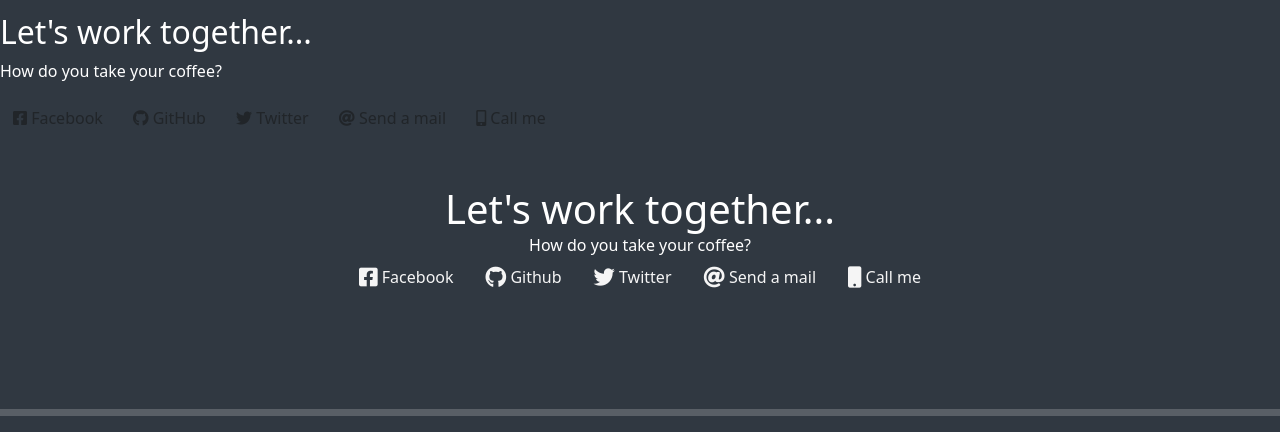
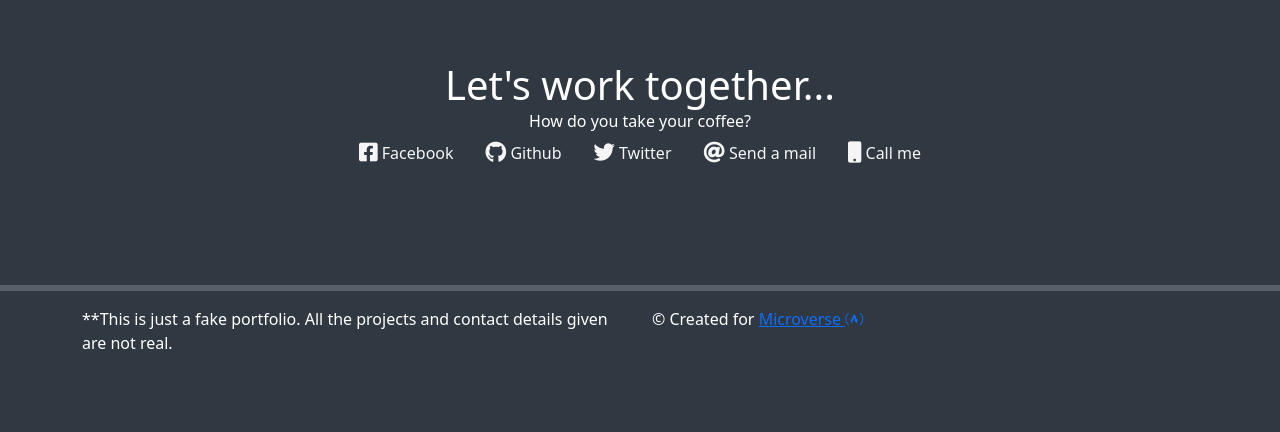
Before and after one commit to ali1985alrawi/portfolio, a plain HTML site: page index.html in a window 1280 px wide. Shown: the part 1069-1501 px from the top of the page. After the commit the page ends 1440 px from the top, so only its background shows below. Drawn offline with nearby package versions, Linux system fonts and the light colour scheme.

Commit message:
Added contacts part

```diff
--- a/index.html
+++ b/index.html
@@ -149,45 +149,8 @@
 
 <!-- START CONTACT SECTION -->
 
-<section id="contact" class="contact-section">
-    <div class="contact-section-header">
-      <h2>Let's work together...</h2>
-      <p>How do you take your coffee?</p>
-    </div>
-    <div class="contact-links">
-      <a
-        href="https://facebook.com/freecodecamp"
-        target="_blank"
-        class="btn contact-details"
-        ><i class="fab fa-facebook-square"></i> Facebook</a
-      >
-      <a
-        id="profile-link"
-        href="https://github.com/freecodecamp"
-        target="_blank"
-        class="btn contact-details"
-        ><i class="fab fa-github"></i> GitHub</a
-      >
-      <a
-        href="https://twitter.com/freecodecamp"
-        target="_blank"
-        class="btn contact-details"
-        ><i class="fab fa-twitter"></i> Twitter</a
-      >
-      <a href="mailto:example@example.com" class="btn contact-details"
-        ><i class="fas fa-at"></i> Send a mail</a
-      >
-      <a href="tel:555-555-5555" class="btn contact-details"
-        ><i class="fas fa-mobile-alt"></i> Call me</a
-      >
-    </div>
-  </section>
 
-  <!-- END CONTACT SECTION -->
-
-
-
-  <footer class="text-center container mt-5">
+  <section class="text-center container mt-5" id="contact">
 
     <span class="h1"> Let's work together...</span>
     <br>
@@ -211,7 +174,23 @@
        </ul>
   <br>  <br>  <br>  <br>
 
+  </section>
+ <!-- END CONTACT SECTION -->
+<hr style="height: 0.4rem;">
+
+    <footer class="container">
+        <div class="row">
+            <p class="col-6">
+                **This is just a fake portfolio. All the projects and contact details given
+                are not real.
+              </p>
+              <p class="col-6">
+                &copy; Created for
+                <a href="https:microverse.org" target="_blank"
+                  >Microverse <i class="fab fa-free-code-camp"></i
+                ></a>
+                  </p>
+        </div>
 </footer>
-<hr style="height: 0.4rem;">
 </body>
 </html>
```
